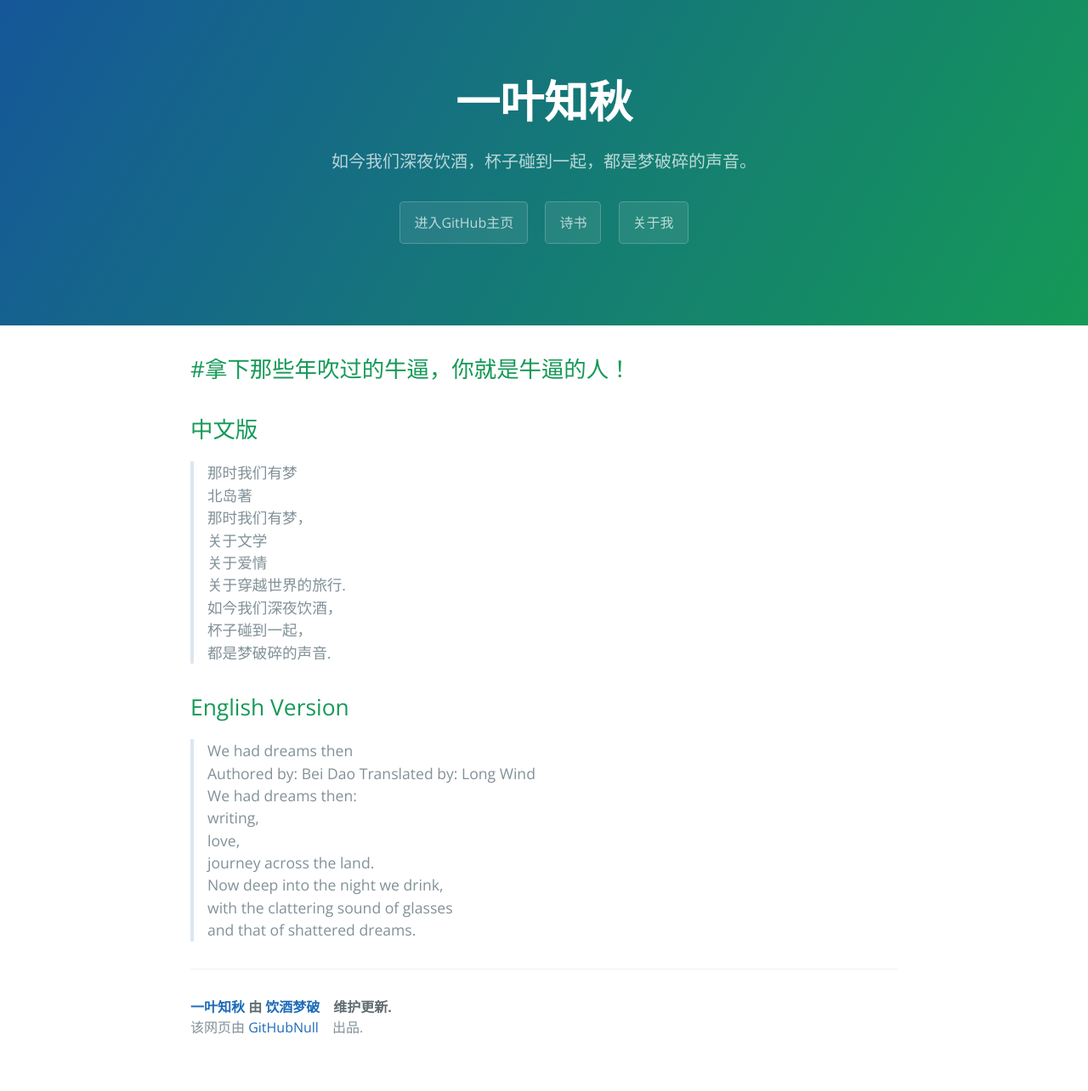
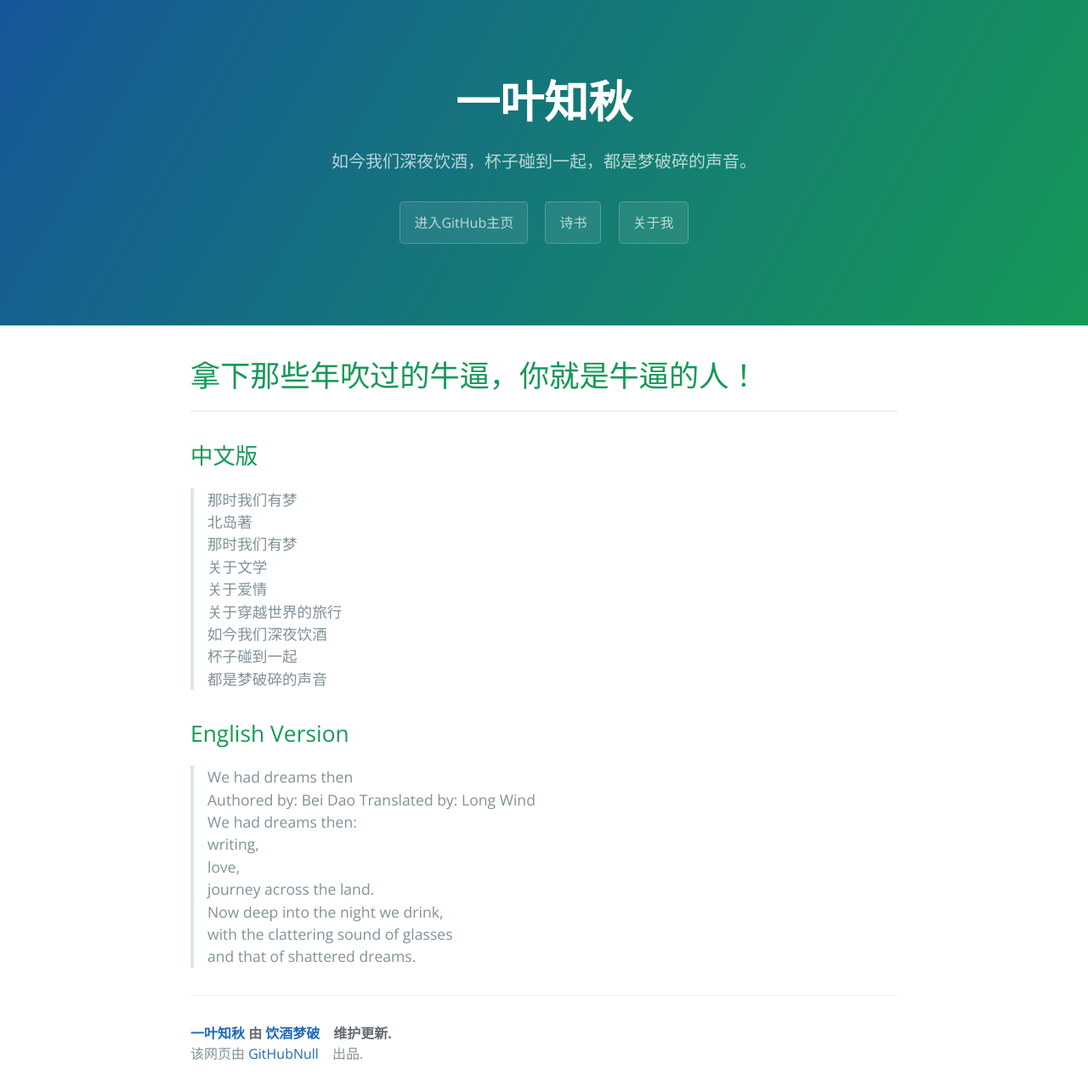
Before and after one commit to GitHubNull/GitHubNull.github.io, a Jekyll site: the page built from _posts/2017-01-10-test-Blog.md, in a window 1280 px wide. Shown: the whole page at 85% size. Built offline with Jekyll 4.4.1, drawn with Linux system fonts in a browser that asks for light colours; Markdown is read by kramdown in place of the engine named in the settings; before the commit the page ends 1253 px from its top, so only the background shows below that.

```diff
--- a/_posts/2017-01-10-test-Blog.md
+++ b/_posts/2017-01-10-test-Blog.md
@@ -4,18 +4,18 @@ title: 那些吹过的牛逼
 date: 2017-01-10 01:10:11
 categories: main
 ---
-#拿下那些年吹过的牛逼，你就是牛逼的人！
+# 拿下那些年吹过的牛逼，你就是牛逼的人！
 ----------
 ## 中文版
-> 那时我们有梦
-北岛著
-那时我们有梦，
-关于文学
-关于爱情
-关于穿越世界的旅行.
-如今我们深夜饮酒，
-杯子碰到一起，
-> 都是梦破碎的声音.
+>那时我们有梦
+>北岛著
+>那时我们有梦
+>关于文学
+>关于爱情
+>关于穿越世界的旅行
+>如今我们深夜饮酒
+>杯子碰到一起
+>都是梦破碎的声音
 
 ## English Version
 >We had dreams then
```
